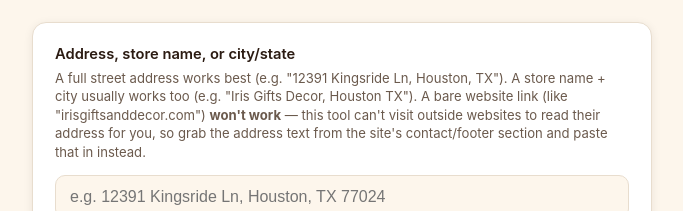
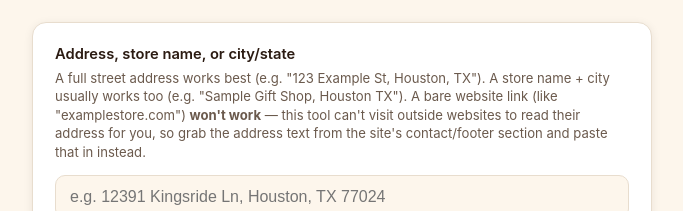
Before and after one commit to MaxMoon23/dosmargarita_ORG, a plain HTML site: page employee-tools.html in a window 1280 px wide. Shown: the part 193-404 px from the top of the page, without its empty margins (298-981 px from the left). Drawn offline with Linux system fonts and the light colour scheme.

Commit message:
Use made-up example store and address in the lookup hint
Co-Authored-By: Claude Opus 5.5 <noreply@anthropic.com>

```diff
--- a/employee-tools.html
+++ b/employee-tools.html
@@ -139,9 +139,9 @@
   <div class="card">
     <label for="query">Address, store name, or city/state</label>
     <div class="hint">
-      A full street address works best (e.g. "12391 Kingsride Ln, Houston, TX").
-      A store name + city usually works too (e.g. "Iris Gifts Decor, Houston TX").
-      A bare website link (like "irisgiftsanddecor.com") <strong>won't work</strong> —
+      A full street address works best (e.g. "123 Example St, Houston, TX").
+      A store name + city usually works too (e.g. "Sample Gift Shop, Houston TX").
+      A bare website link (like "examplestore.com") <strong>won't work</strong> —
       this tool can't visit outside websites to read their address for you, so
       grab the address text from the site's contact/footer section and paste
       that in instead.
```
